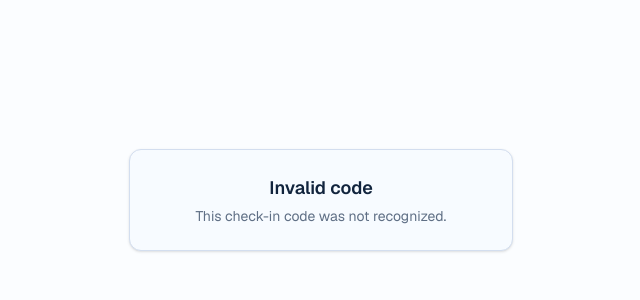
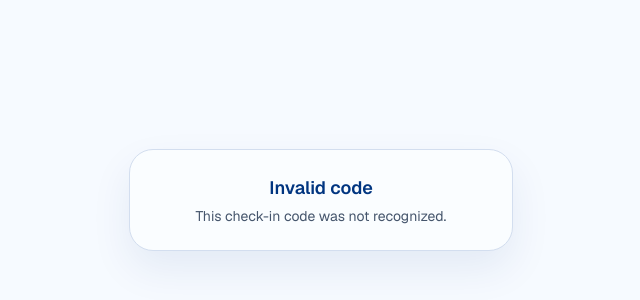
Before and after one commit to HawaKallon/smartMeeting, a Next.js app: page /checkin/1 in a window 1280 px wide. Shown: the part 200-500 px from the top of the page, without its empty margins (319-959 px from the left). Built offline with nearby package versions, Linux system fonts and the light colour scheme; no server answers; the database is empty.

Commit message:
fix: normalize public check-in page to light theme surfaces

```diff
--- a/src/app/checkin/[token]/page.tsx
+++ b/src/app/checkin/[token]/page.tsx
@@ -12,8 +12,8 @@
   const session = await auth();
 
   return (
-    <main className="flex min-h-screen items-center justify-center bg-background p-4">
-      <div className="w-full max-w-sm rounded-xl border border-border bg-card p-6 shadow-sm">
+    <main className="flex min-h-screen items-center justify-center bg-[#f6faff] p-4 text-slate-900">
+      <div className="w-full max-w-sm rounded-[1.5rem] border border-[#d3deef] bg-[#fafdff] p-6 shadow-[0_18px_40px_rgba(0,53,128,0.08)]">
         {!resolved ? (
           <Message title="Invalid code" body="This check-in code was not recognized." />
         ) : resolved.expired ? (
@@ -45,8 +45,8 @@
 function Message({ title, body }: { title: string; body: string }) {
   return (
     <div className="text-center">
-      <h1 className="text-lg font-semibold text-foreground">{title}</h1>
-      <p className="mt-1 text-sm text-muted-foreground">{body}</p>
+      <h1 className="text-lg font-semibold text-[#003580]">{title}</h1>
+      <p className="mt-1 text-sm text-slate-600">{body}</p>
     </div>
   );
 }
@@ -55,11 +55,11 @@
   const callbackUrl = `/checkin/${token}`;
   return (
     <div className="text-center space-y-4">
-      <h1 className="text-lg font-semibold text-foreground">Sign in to check in</h1>
-      <p className="text-sm text-muted-foreground">You must be logged in to check in to this meeting.</p>
+      <h1 className="text-lg font-semibold text-[#003580]">Sign in to check in</h1>
+      <p className="text-sm text-slate-600">You must be logged in to check in to this meeting.</p>
       <a
         href={`/administrative/login?callbackUrl=${encodeURIComponent(callbackUrl)}`}
-        className="inline-block rounded-md bg-foreground px-4 py-2 text-sm font-medium text-background hover:bg-foreground/90"
+        className="inline-block rounded-xl bg-[#003580] px-4 py-2 text-sm font-medium text-white transition-colors hover:bg-[#00265b]"
       >
         Sign in
       </a>
```
